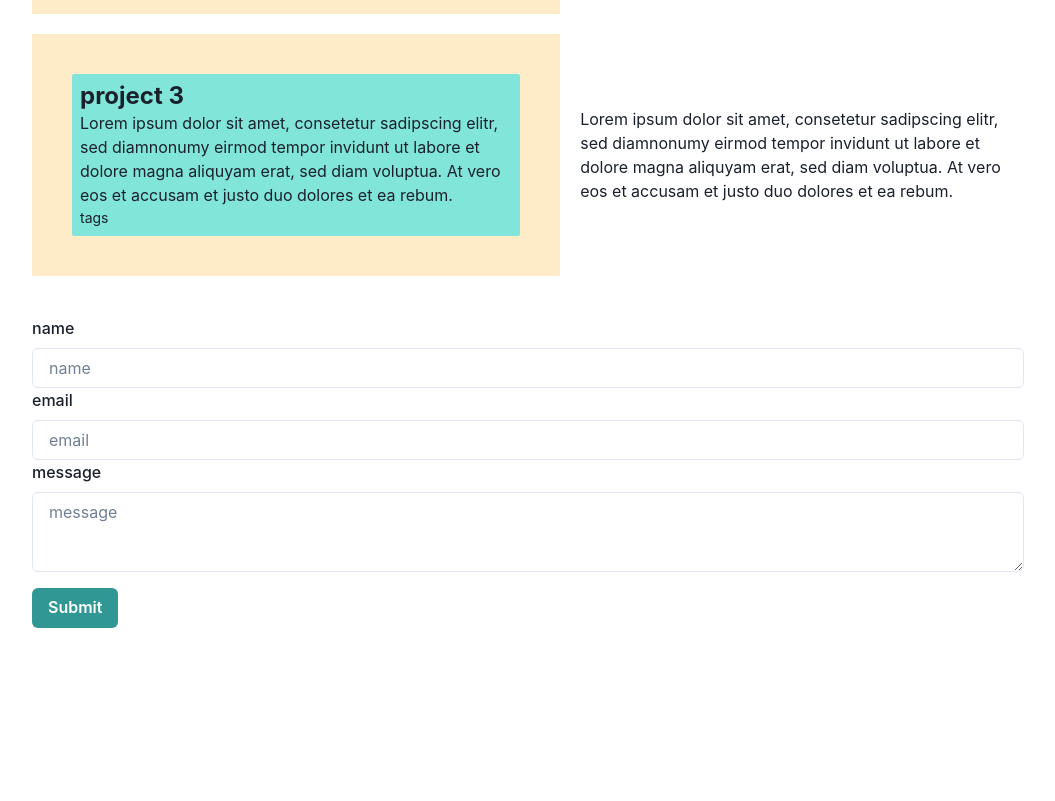
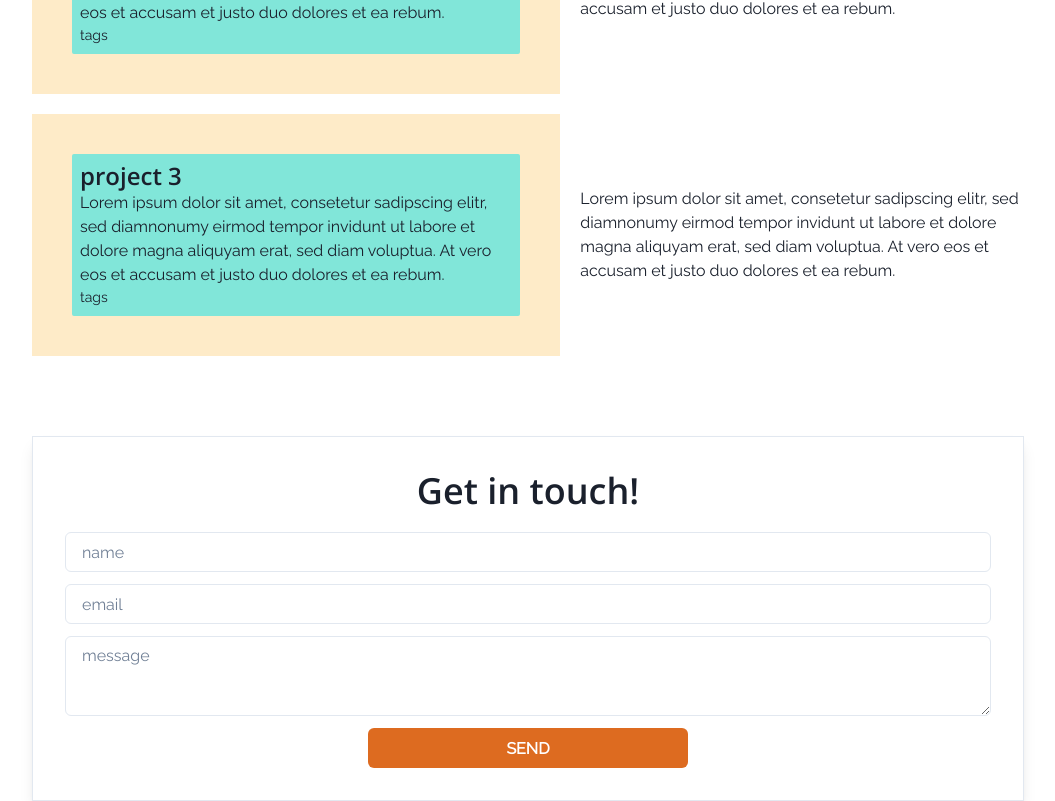
Before and after one commit to jsc-repo/portfolio, a Next.js app: page / in a window 1280 px wide. Shown: the part 1261-2062 px from the top of the page, without its empty margins (112-1167 px from the left). Before the commit the page ends 1889 px from the top, so only its background shows below. Built offline with nearby package versions, Linux system fonts and the light colour scheme.

Commit message:
styled the contact form and added toast for success

```diff
--- a/components/Contact.jsx
+++ b/components/Contact.jsx
@@ -1,16 +1,21 @@
 import {
   Box,
   Button,
+  Flex,
   FormControl,
   FormErrorMessage,
   FormLabel,
+  Heading,
   Input,
+  Stack,
   Textarea,
+  useToast,
 } from "@chakra-ui/react";
 import { useForm } from "react-hook-form";
 import emailjs from "@emailjs/browser";
 
 const Contact = () => {
+  const toast = useToast();
   const {
     handleSubmit,
     register,
@@ -27,13 +32,33 @@ const Contact = () => {
       process.env.NEXT_PUBLIC_PUBLIC_KEY
     );
 
+    toast({
+      title: "Sent!",
+      status: "success",
+      duration: 3000,
+      isClosable: true,
+    });
+
     reset();
   };
   return (
-    <Box as="section" id="contact">
+    <Box
+      as="section"
+      id="contact"
+      w="full"
+      borderWidth={[0, 1]}
+      p={[0, 8]}
+      pb={5}
+      boxShadow={[null, "lg"]}
+    >
+      <Box textAlign="center" mb={5}>
+        <Heading>Get in touch!</Heading>
+      </Box>
+
       <form id="contact-form" onSubmit={handleSubmit(onSubmit)}>
+        <Stack spacing={3}>
           <FormControl isInvalid={errors.name}>
-          <FormLabel htmlFor="name">name</FormLabel>
+            {/* <FormLabel htmlFor="name">name</FormLabel> */}
             <Input
               type="text"
               id="name"
@@ -50,10 +75,10 @@ const Contact = () => {
           </FormControl>
 
           <FormControl isInvalid={errors.email}>
-          <FormLabel htmlFor="email">email</FormLabel>
+            {/* <FormLabel htmlFor="email">email</FormLabel> */}
             <Input
               id="email"
-            type="text"
+              type="email"
               placeholder="email"
               {...register("email", {
                 required: "please enter your email",
@@ -69,7 +94,7 @@ const Contact = () => {
           </FormControl>
 
           <FormControl isInvalid={errors.message}>
-          <FormLabel htmlFor="message">message</FormLabel>
+            {/* <FormLabel htmlFor="message">message</FormLabel> */}
             <Textarea
               id="message"
               type="text"
@@ -84,37 +109,21 @@ const Contact = () => {
             </FormErrorMessage>
           </FormControl>
 
+          <Flex justifyContent={"center"}>
             <Button
-          mt={4}
-          colorScheme="teal"
+              justifyContent="center"
+              colorScheme="orange"
               isLoading={isSubmitting}
               type="submit"
+              w={"xs"}
             >
-          Submit
+              SEND
             </Button>
+          </Flex>
+        </Stack>
       </form>
     </Box>
   );
 };
 
 export default Contact;
-
-{
-  /* <form onSubmit={handleSubmit(onSubmit)}>
-  <FormControl isInvalid={errors.name}>
-    <FormLabel htmlFor="name">First name</FormLabel>
-    <Input
-      id="name"
-      placeholder="name"
-      {...register("name", {
-        required: "This is required",
-        minLength: { value: 4, message: "Minimum length should be 4" },
-      })}
-    />
-    <FormErrorMessage>{errors.name && errors.name.message}</FormErrorMessage>
-  </FormControl>
-  <Button mt={4} colorScheme="teal" isLoading={isSubmitting} type="submit">
-    Submit
-  </Button>
-</form> */
-}
--- a/components/Header.jsx
+++ b/components/Header.jsx
@@ -5,6 +5,7 @@ import {
   Button,
   Flex,
   Heading,
+  Highlight,
   IconButton,
   Spacer,
   useDisclosure,
@@ -19,7 +20,11 @@ const Header = () => {
   return (
     <Box as="header" py={5} mb={[5, 150]}>
       <Flex w="100%" alignItems="center">
-        <Heading>JSCS</Heading>
+        <Heading>
+          <Highlight query="JS" styles={{ bg: "orange.100" }}>
+            JSCS
+          </Highlight>
+        </Heading>
         <Spacer />
         <Navbar />
         <Spacer />
--- a/package.json
+++ b/package.json
@@ -14,6 +14,8 @@
     "@emailjs/browser": "^3.7.0",
     "@emotion/react": "^11.10.4",
     "@emotion/styled": "^11.10.4",
+    "@fontsource/open-sans": "^4.5.13",
+    "@fontsource/raleway": "^4.5.11",
     "framer-motion": "^7.6.1",
     "next": "12.3.1",
     "react": "18.2.0",
--- a/pages/_app.js
+++ b/pages/_app.js
@@ -1,10 +1,14 @@
+import "@fontsource/raleway/400.css";
+import "@fontsource/open-sans/600.css";
+
 import { ChakraProvider } from "@chakra-ui/react";
 import Layout from "../components/Layout";
 import "../styles/globals.css";
+import theme from "./_theme";
 
 function MyApp({ Component, pageProps }) {
   return (
-    <ChakraProvider>
+    <ChakraProvider theme={theme}>
       <Layout>
         <Component {...pageProps} />
       </Layout>
--- /dev/null
+++ b/pages/_theme.js
@@ -0,0 +1,10 @@
+import { extendTheme } from "@chakra-ui/react";
+
+const theme = extendTheme({
+  fonts: {
+    heading: `'Open Sans', sans-serif`,
+    body: `'Raleway', sans-serif`,
+  },
+});
+
+export default theme;
--- a/pages/index.js
+++ b/pages/index.js
@@ -1,8 +1,7 @@
-import { Container, Stack } from "@chakra-ui/react";
+import { Stack } from "@chakra-ui/react";
 import Head from "next/head";
 import About from "../components/About";
 import Contact from "../components/Contact";
-import Header from "../components/Header";
 import Hero from "../components/Hero";
 import Portfolio from "../components/Portfolio";
 
@@ -19,7 +18,7 @@ export default function Home() {
       <main>
         {/* <Container maxW={["container.lg"]}>
         </Container> */}
-        <Stack spacing={10}>
+        <Stack spacing={20}>
           <Hero />
           <About />
           <Portfolio />
--- a/styles/globals.css
+++ b/styles/globals.css
@@ -2,7 +2,7 @@ html,
 body {
   padding: 0;
   margin: 0;
-  font-family: -apple-system, BlinkMacSystemFont, Segoe UI, Roboto, Oxygen,
+  font-family: 'Open Sans', BlinkMacSystemFont, Segoe UI, Roboto, Oxygen,
     Ubuntu, Cantarell, Fira Sans, Droid Sans, Helvetica Neue, sans-serif;
 }
 
```
Also changed, not shown: 1 other file (tests, documents, lock files or other folders). Lines whose indentation alone changed are shown as unchanged.
